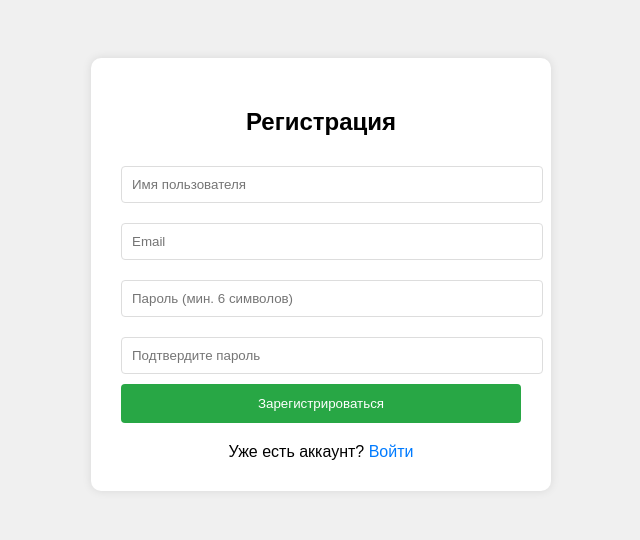
After one commit to UsmanTimka2007/guestbook, a PHP site: page /register.php in a window 1280 px wide. The commit adds this page. Shown: the top 540 px of the page, without its empty margins (319-959 px from the left). Run offline with PHP 8.4, Linux system fonts and the light colour scheme.

Commit message:
Добавил регистрацию и авторизацию

```diff
--- a/config.php
+++ b/config.php
@@ -1,4 +1,7 @@
 <?php
+
+session_start();
+
 $host = 'localhost';
 $db   = 'guestbook_db';
 $user = 'root';
@@ -10,4 +13,34 @@ try {
 } catch (PDOException $e) {
 	die('Connection err: ' . $e->getMessage());
 }
+
+function isAdmin() {
+  return isset($_SESSION['user']) && $_SESSION['user']['role'] === 'admin';
+}
+
+function isUser() {
+  return isset($_SESSION['user']);
+}
+
+function requireLogin() {
+    if (!isUser()) {
+        $_SESSION['redirect_after_login'] = $_SERVER['REQUEST_URI'];
+        header('Location: login.php');
+        exit;
+    }
+}
+function requireOwnerOrAdmin($user_id) {
+    if (!isUser()) {
+        header('Location: login.php');
+        exit;
+    }
+    if (!isAdmin() && $_SESSION['user']['id'] != $user_id) {
+        die("У вас нет прав на это действие");
+    }
+}
+
+function getCurrentUserId() {
+    return isUser() ? $_SESSION['user']['id'] : null;
+}
+
 ?>
--- /dev/null
+++ b/register.php
@@ -0,0 +1,109 @@
+<?php
+require_once 'config.php';
+
+$error = '';
+$success = '';
+
+if ($_POST) {
+    $username = trim($_POST['username'] ?? '');
+    $email = trim($_POST['email'] ?? '');
+    $password = $_POST['password'] ?? '';
+    $password_confirm = $_POST['password_confirm'] ?? '';
+
+    if (strlen($username) < 3) {
+        $error = "Имя пользователя должно быть не короче 3 символов";
+    } elseif (!filter_var($email, FILTER_VALIDATE_EMAIL)) {
+        $error = "Некорректный email";
+    } elseif (strlen($password) < 6) {
+        $error = "Пароль должен быть не короче 6 символов";
+    } elseif ($password !== $password_confirm) {
+        $error = "Пароли не совпадают";
+    } else {
+        try {
+            // Проверяем, не занят ли логин/email
+            $stmt = $pdo->prepare("SELECT id FROM users WHERE username = ? OR email = ?");
+            $stmt->execute([$username, $email]);
+            if ($stmt->fetch()) {
+                $error = "Пользователь с таким именем или email уже существует";
+            } else {
+                // Хешируем пароль
+                $password_hash = password_hash($password, PASSWORD_DEFAULT);
+
+                // Сохраняем в базу
+                $stmt = $pdo->prepare("INSERT INTO users (username, email, password_hash) VALUES (?, ?, ?)");
+                $stmt->execute([$username, $email, $password_hash]);
+
+                $success = "Регистрация успешна! Теперь вы можете <a href='login.php'>войти</a>.";
+            }
+        } catch (Exception $e) {
+            $error = "Ошибка регистрации: " . $e->getMessage();
+        }
+    }
+}
+?>
+
+<!DOCTYPE html>
+<html lang="ru">
+<head>
+    <meta charset="UTF-8">
+    <title>📝 Регистрация</title>
+    <style>
+        body { font-family: Arial; background: #f0f0f0; padding: 50px; }
+        .form-container {
+            max-width: 400px;
+            margin: 0 auto;
+            background: white;
+            padding: 30px;
+            border-radius: 10px;
+            box-shadow: 0 0 10px rgba(0,0,0,0.1);
+        }
+        h2 { text-align: center; }
+        input {
+            width: 100%;
+            padding: 10px;
+            margin: 10px 0;
+            border: 1px solid #ddd;
+            border-radius: 4px;
+        }
+        button {
+            width: 100%;
+            padding: 12px;
+            background: #28a745;
+            color: white;
+            border: none;
+            border-radius: 4px;
+            cursor: pointer;
+        }
+        button:hover { background: #218838; }
+        .error { background: #f8d7da; color: #721c24; padding: 10px; border-radius: 4px; margin: 15px 0; }
+        .success { background: #d4edda; color: #155724; padding: 10px; border-radius: 4px; margin: 15px 0; }
+        .login-link { text-align: center; margin-top: 20px; }
+        .login-link a { color: #007BFF; text-decoration: none; }
+    </style>
+</head>
+<body>
+    <div class="form-container">
+        <h2>Регистрация</h2>
+
+        <?php if ($error): ?>
+            <div class="error"><?= htmlspecialchars($error) ?></div>
+        <?php endif; ?>
+
+        <?php if ($success): ?>
+            <div class="success"><?= $success ?></div>
+        <?php else: ?>
+            <form method="POST">
+                <input type="text" name="username" placeholder="Имя пользователя" required minlength="3">
+                <input type="email" name="email" placeholder="Email" required>
+                <input type="password" name="password" placeholder="Пароль (мин. 6 символов)" required minlength="6">
+                <input type="password" name="password_confirm" placeholder="Подтвердите пароль" required>
+                <button type="submit">Зарегистрироваться</button>
+            </form>
+        <?php endif; ?>
+
+        <div class="login-link">
+            Уже есть аккаунт? <a href="login.php">Войти</a>
+        </div>
+    </div>
+</body>
+</html>
```
Also changed, not shown: add.php (+9 -11 lines), login.php (added, +93 -0 lines).
